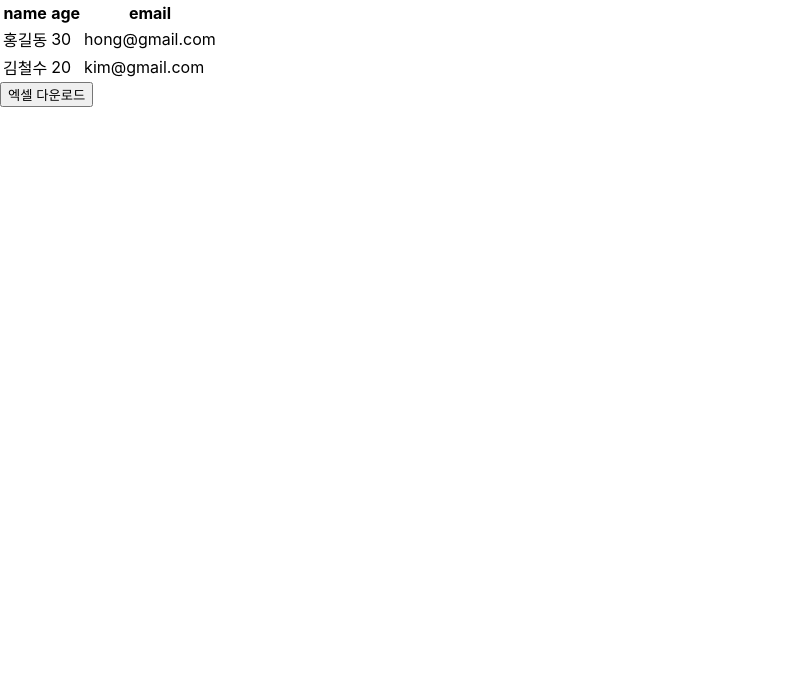
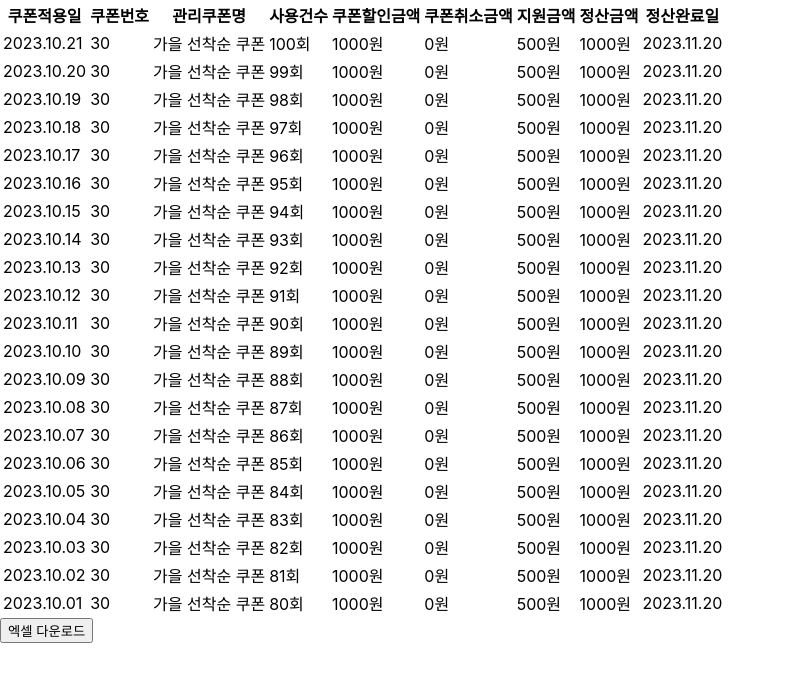
Before and after one commit to jiohjung98/react-xlsx-practice, a React (Create React App) app: page / in a window 1280 px wide. Shown: the top 682 px of the page, without its empty margins (0-785 px from the left). Built offline with nearby package versions, Linux system fonts and the light colour scheme.

Commit message:
Feat: 데이터 추가 및 화면에 렌더링,  데이터 타입 지정

```diff
--- a/src/components/Excel.tsx
+++ b/src/components/Excel.tsx
@@ -1,12 +1,31 @@
 import React from 'react';
 import * as XLSX from 'xlsx';
 import TableComponent from './DataTable';
+import { DataItem } from '../types/DataItem';
 
 function ExcelDownloadButton() {
-    const data = [
-        { name: "홍길동", age: 30, email: "hong@gmail.com" },
-        { name: "김철수", age: 20, email: "kim@gmail.com" },
-        // 이런식으로 원하는 데이터를 넣으세요.
+    const data: DataItem[] = [
+        { 쿠폰적용일: "2023.10.21", 쿠폰번호: 30, 관리쿠폰명: "가을 선착순 쿠폰", 사용건수: '100회', 쿠폰할인금액: '1000원', 쿠폰취소금액:'0원', 지원금액: '500원', 정산금액: '1000원', 정산완료일:'2023.11.20'},
+        { 쿠폰적용일: "2023.10.20", 쿠폰번호: 30, 관리쿠폰명: "가을 선착순 쿠폰", 사용건수: '99회', 쿠폰할인금액: '1000원', 쿠폰취소금액:'0원', 지원금액: '500원', 정산금액: '1000원', 정산완료일:'2023.11.20'},
+        { 쿠폰적용일: "2023.10.19", 쿠폰번호: 30, 관리쿠폰명: "가을 선착순 쿠폰", 사용건수: '98회', 쿠폰할인금액: '1000원', 쿠폰취소금액:'0원', 지원금액: '500원', 정산금액: '1000원', 정산완료일:'2023.11.20'},
+        { 쿠폰적용일: "2023.10.18", 쿠폰번호: 30, 관리쿠폰명: "가을 선착순 쿠폰", 사용건수: '97회', 쿠폰할인금액: '1000원', 쿠폰취소금액:'0원', 지원금액: '500원', 정산금액: '1000원', 정산완료일:'2023.11.20'},
+        { 쿠폰적용일: "2023.10.17", 쿠폰번호: 30, 관리쿠폰명: "가을 선착순 쿠폰", 사용건수: '96회', 쿠폰할인금액: '1000원', 쿠폰취소금액:'0원', 지원금액: '500원', 정산금액: '1000원', 정산완료일:'2023.11.20'},
+        { 쿠폰적용일: "2023.10.16", 쿠폰번호: 30, 관리쿠폰명: "가을 선착순 쿠폰", 사용건수: '95회', 쿠폰할인금액: '1000원', 쿠폰취소금액:'0원', 지원금액: '500원', 정산금액: '1000원', 정산완료일:'2023.11.20'},
+        { 쿠폰적용일: "2023.10.15", 쿠폰번호: 30, 관리쿠폰명: "가을 선착순 쿠폰", 사용건수: '94회', 쿠폰할인금액: '1000원', 쿠폰취소금액:'0원', 지원금액: '500원', 정산금액: '1000원', 정산완료일:'2023.11.20'},
+        { 쿠폰적용일: "2023.10.14", 쿠폰번호: 30, 관리쿠폰명: "가을 선착순 쿠폰", 사용건수: '93회', 쿠폰할인금액: '1000원', 쿠폰취소금액:'0원', 지원금액: '500원', 정산금액: '1000원', 정산완료일:'2023.11.20'},
+        { 쿠폰적용일: "2023.10.13", 쿠폰번호: 30, 관리쿠폰명: "가을 선착순 쿠폰", 사용건수: '92회', 쿠폰할인금액: '1000원', 쿠폰취소금액:'0원', 지원금액: '500원', 정산금액: '1000원', 정산완료일:'2023.11.20'},
+        { 쿠폰적용일: "2023.10.12", 쿠폰번호: 30, 관리쿠폰명: "가을 선착순 쿠폰", 사용건수: '91회', 쿠폰할인금액: '1000원', 쿠폰취소금액:'0원', 지원금액: '500원', 정산금액: '1000원', 정산완료일:'2023.11.20'},
+        { 쿠폰적용일: "2023.10.11", 쿠폰번호: 30, 관리쿠폰명: "가을 선착순 쿠폰", 사용건수: '90회', 쿠폰할인금액: '1000원', 쿠폰취소금액:'0원', 지원금액: '500원', 정산금액: '1000원', 정산완료일:'2023.11.20'},
+        { 쿠폰적용일: "2023.10.10", 쿠폰번호: 30, 관리쿠폰명: "가을 선착순 쿠폰", 사용건수: '89회', 쿠폰할인금액: '1000원', 쿠폰취소금액:'0원', 지원금액: '500원', 정산금액: '1000원', 정산완료일:'2023.11.20'},
+        { 쿠폰적용일: "2023.10.09", 쿠폰번호: 30, 관리쿠폰명: "가을 선착순 쿠폰", 사용건수: '88회', 쿠폰할인금액: '1000원', 쿠폰취소금액:'0원', 지원금액: '500원', 정산금액: '1000원', 정산완료일:'2023.11.20'},
+        { 쿠폰적용일: "2023.10.08", 쿠폰번호: 30, 관리쿠폰명: "가을 선착순 쿠폰", 사용건수: '87회', 쿠폰할인금액: '1000원', 쿠폰취소금액:'0원', 지원금액: '500원', 정산금액: '1000원', 정산완료일:'2023.11.20'},
+        { 쿠폰적용일: "2023.10.07", 쿠폰번호: 30, 관리쿠폰명: "가을 선착순 쿠폰", 사용건수: '86회', 쿠폰할인금액: '1000원', 쿠폰취소금액:'0원', 지원금액: '500원', 정산금액: '1000원', 정산완료일:'2023.11.20'},
+        { 쿠폰적용일: "2023.10.06", 쿠폰번호: 30, 관리쿠폰명: "가을 선착순 쿠폰", 사용건수: '85회', 쿠폰할인금액: '1000원', 쿠폰취소금액:'0원', 지원금액: '500원', 정산금액: '1000원', 정산완료일:'2023.11.20'},
+        { 쿠폰적용일: "2023.10.05", 쿠폰번호: 30, 관리쿠폰명: "가을 선착순 쿠폰", 사용건수: '84회', 쿠폰할인금액: '1000원', 쿠폰취소금액:'0원', 지원금액: '500원', 정산금액: '1000원', 정산완료일:'2023.11.20'},
+        { 쿠폰적용일: "2023.10.04", 쿠폰번호: 30, 관리쿠폰명: "가을 선착순 쿠폰", 사용건수: '83회', 쿠폰할인금액: '1000원', 쿠폰취소금액:'0원', 지원금액: '500원', 정산금액: '1000원', 정산완료일:'2023.11.20'},
+        { 쿠폰적용일: "2023.10.03", 쿠폰번호: 30, 관리쿠폰명: "가을 선착순 쿠폰", 사용건수: '82회', 쿠폰할인금액: '1000원', 쿠폰취소금액:'0원', 지원금액: '500원', 정산금액: '1000원', 정산완료일:'2023.11.20'},
+        { 쿠폰적용일: "2023.10.02", 쿠폰번호: 30, 관리쿠폰명: "가을 선착순 쿠폰", 사용건수: '81회', 쿠폰할인금액: '1000원', 쿠폰취소금액:'0원', 지원금액: '500원', 정산금액: '1000원', 정산완료일:'2023.11.20'},
+        { 쿠폰적용일: "2023.10.01", 쿠폰번호: 30, 관리쿠폰명: "가을 선착순 쿠폰", 사용건수: '80회', 쿠폰할인금액: '1000원', 쿠폰취소금액:'0원', 지원금액: '500원', 정산금액: '1000원', 정산완료일:'2023.11.20'},
     ];
 
     const handleDownload = () => {
--- /dev/null
+++ b/src/types/DataItem.ts
@@ -0,0 +1,11 @@
+export interface DataItem {
+    쿠폰적용일: string;
+    쿠폰번호: number;
+    관리쿠폰명: string;
+    사용건수: string;
+    쿠폰할인금액: string;
+    쿠폰취소금액: string;
+    지원금액: string;
+    정산금액: string;
+    정산완료일: string;
+  }
```
Also changed, not shown: src/components/DataTable.tsx (+1 -6 lines).
